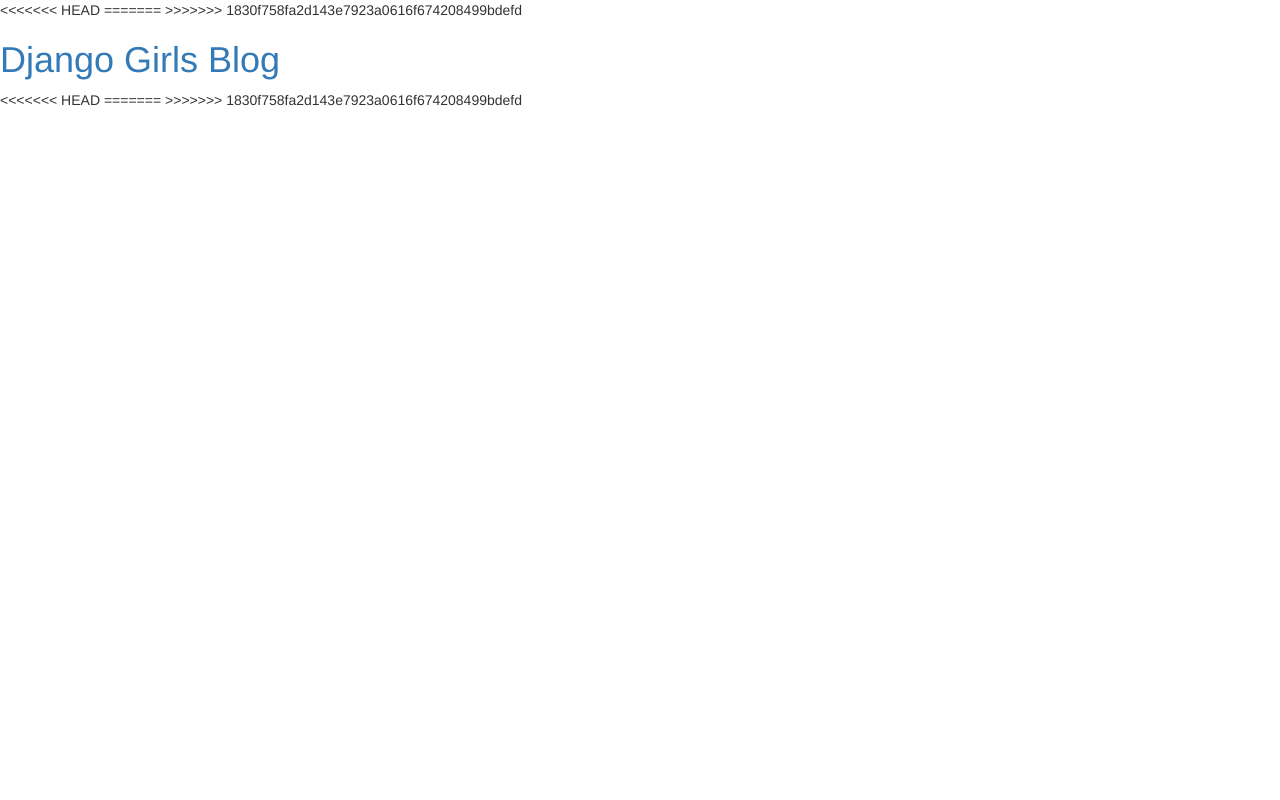
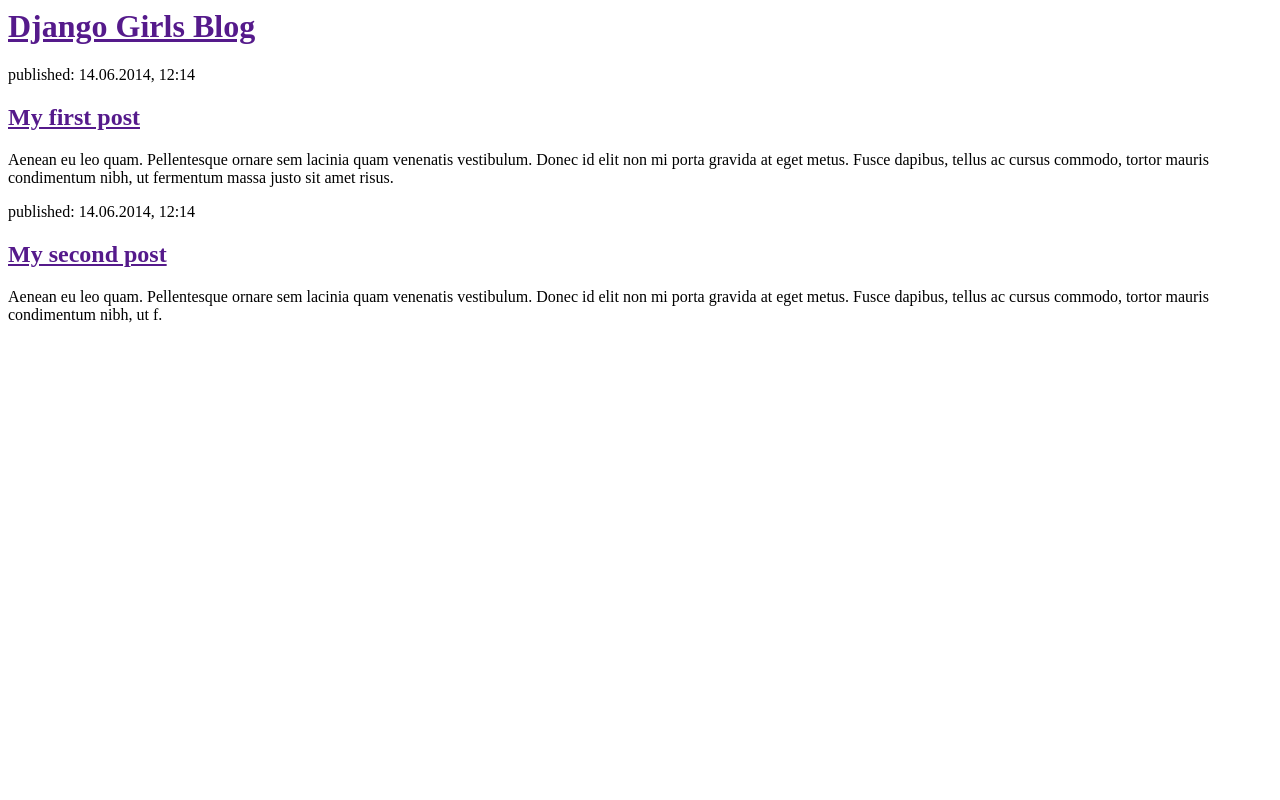
Before and after one commit to sarapiermarini/my-first-blog, a Django app: template blog/templates/blog/post_list.html in a window 1280 px wide. Run offline with Django 3.2, Linux system fonts and the light colour scheme; the template is opened without the code that fills it, so the values that code supplies are empty; some libraries are stand-ins or nearby versions.

Commit message:
Cambio HTML

```diff
--- a/blog/templates/blog/post_list.html
+++ b/blog/templates/blog/post_list.html
@@ -1,30 +1,22 @@
 <html>
     <head>
         <title>Django Girls blog</title>
-<<<<<<< HEAD
-	<link rel="stylesheet" href="//maxcdn.bootstrapcdn.com/bootstrap/3.2.0/css/bootstrap.min.css">
-	<link rel="stylesheet" href="//maxcdn.bootstrapcdn.com/bootstrap/3.2.0/css/bootstrap-theme.min.css">
-=======
->>>>>>> 1830f758fa2d143e7923a0616f674208499bdefd
     </head>
     <body>
         <div>
             <h1><a href="">Django Girls Blog</a></h1>
         </div>
-<<<<<<< HEAD
 
-=======
->>>>>>> 1830f758fa2d143e7923a0616f674208499bdefd
+        <div>
+            <p>published: 14.06.2014, 12:14</p>
+            <h2><a href="">My first post</a></h2>
+            <p>Aenean eu leo quam. Pellentesque ornare sem lacinia quam venenatis vestibulum. Donec id elit non mi porta gravida at eget metus. Fusce dapibus, tellus ac cursus commodo, tortor mauris condimentum nibh, ut fermentum massa justo sit amet risus.</p>
+        </div>
 
-        {% for post in posts %}
-    		<div>
-        		<p>published: {{ post.published_date }}</p>
-        		<h1><a href="">{{ post.title }}</a></h1>
-        		<p>{{ post.text|linebreaksbr }}</p>
-    		</div>
-
-		{% endfor %}
-
-
+        <div>
+            <p>published: 14.06.2014, 12:14</p>
+            <h2><a href="">My second post</a></h2>
+            <p>Aenean eu leo quam. Pellentesque ornare sem lacinia quam venenatis vestibulum. Donec id elit non mi porta gravida at eget metus. Fusce dapibus, tellus ac cursus commodo, tortor mauris condimentum nibh, ut f.</p>
+        </div>
     </body>
 </html>
--- a/mysite/urls.py
+++ b/mysite/urls.py
@@ -2,9 +2,6 @@
 from django.contrib import admin
 
 urlpatterns = [
-    # Examples:
-    # url(r'^$', 'mysite.views.home', name='home'),
-    # url(r'^blog/', include('blog.urls')),
-
     url(r'^admin/', include(admin.site.urls)),
+    url(r'', include('blog.urls')),
 ]
```
